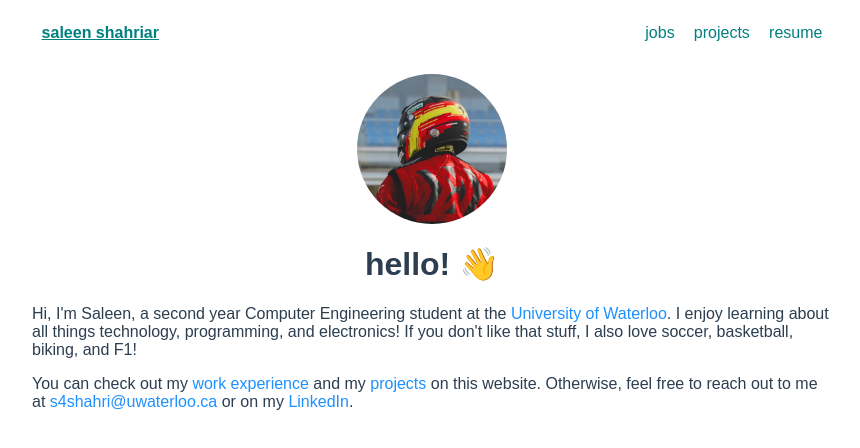
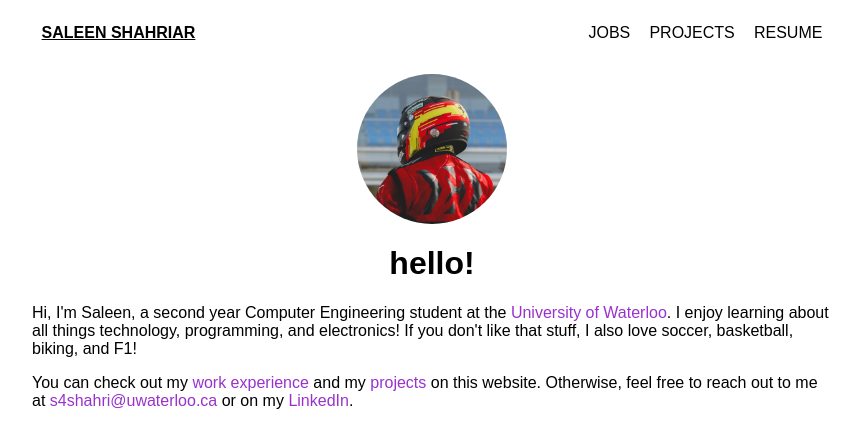
Before and after one commit to ssaleen/ssaleen.github.io, a Vue app: page /#/ in a window 1280 px wide. Shown: the top 448 px of the page, without its empty margins (208-1068 px from the left). Built offline with nearby package versions, Linux system fonts and the light colour scheme.

Commit message:
changed text design

```diff
--- a/src/App.vue
+++ b/src/App.vue
@@ -22,18 +22,18 @@
   -webkit-font-smoothing: antialiased;
   -moz-osx-font-smoothing: grayscale;
   /* text-align: center; */
-  color: #2c3e50;
+  color: black;
 }
 
 nav {
-  /* background-color: teal; */
   width: 100%;
 }
 nav a {
   margin-left: 0.6rem;
   margin-right: 0.6rem;
   text-decoration: none;
-  color: teal;
+  text-transform: uppercase;
+  color: black;
 }
 nav .menu {
   max-width: 50rem;
@@ -43,11 +43,7 @@ nav .menu {
   flex-direction: row;
 }
 nav .menu a.router-link-exact-active {
-  /* color: gray; */
   text-decoration: underline;
-}
-nav .menu-left {
-  color: black;
 }
 nav .menu-left a {
   font-weight: bold;
@@ -81,7 +77,7 @@ h4 {
 }
 
 a {
-  color: dodgerblue;
+  color: darkorchid;
   text-decoration: none;
 }
 a:hover {
--- a/src/views/HomeView.vue
+++ b/src/views/HomeView.vue
@@ -6,7 +6,7 @@
       alt="Headshot of Saleen"
       src="/headshot.jpeg"
     >
-    <h1>hello! 👋</h1>
+    <h1>hello!</h1>
     <p>
       Hi, I'm Saleen, a second year Computer Engineering student at the
       <a href="https://uwaterloo.ca/" target="_blank">University of Waterloo</a>.
```
